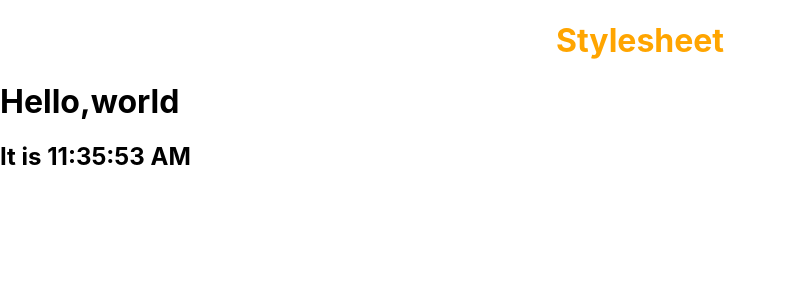
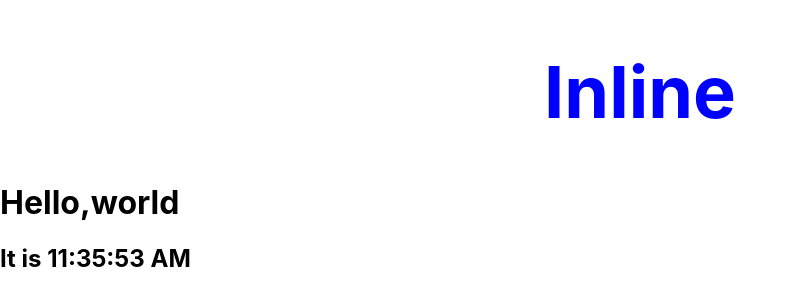
Before and after one commit to ShakyaSaurav/React-Basic, a React (Create React App) app: page / in a window 1280 px wide. Shown: the top 306 px of the page, without its empty margins (0-796 px from the left). Built offline with nearby package versions, Linux system fonts and the light colour scheme.

Commit message:
small update

```diff
--- a/src/App.js
+++ b/src/App.js
@@ -12,10 +12,12 @@
 import UserGreeting from './UserGreeting';
 import NameList from './components/NameList';
 import Stylesheet from './components/Stylesheet';
+import Inline from './components/Inline';
 function App() {
   return (
     <div className="App">
-      <Stylesheet/>
+      <Inline/>
+      {/* <Stylesheet primary={true}/> */}
       {/* <NameList/> */}
       {/* <UserGreeting/> */}
       {/* <ParentComponent/> */}
--- /dev/null
+++ b/src/components/Inline.js
@@ -0,0 +1,12 @@
+import React from 'react'
+const heading={
+    fontSize:'72px',
+    color:'blue'
+}
+function Inline() {
+  return (
+    <div><h1 style={heading}>Inline</h1></div>
+  )
+}
+
+export default Inline
--- a/src/components/Stylesheet.js
+++ b/src/components/Stylesheet.js
@@ -1,9 +1,10 @@
 import React from 'react'
 import './myStyles.css'
 
-function Stylesheet() {
+function Stylesheet(props) {
+    let className = props.primary ? 'primary' :''
   return (
-    <h1 className='primary'>Stylesheet</h1>
+    <h1 className={`${className} font-xl`}>Stylesheet</h1>
   )
 }
 
--- a/src/components/myStyles.css
+++ b/src/components/myStyles.css
@@ -1,3 +1,6 @@
 .primary{
     color:orange
 }
+.font-xl{
+    font-size: 72px;
+}
```
